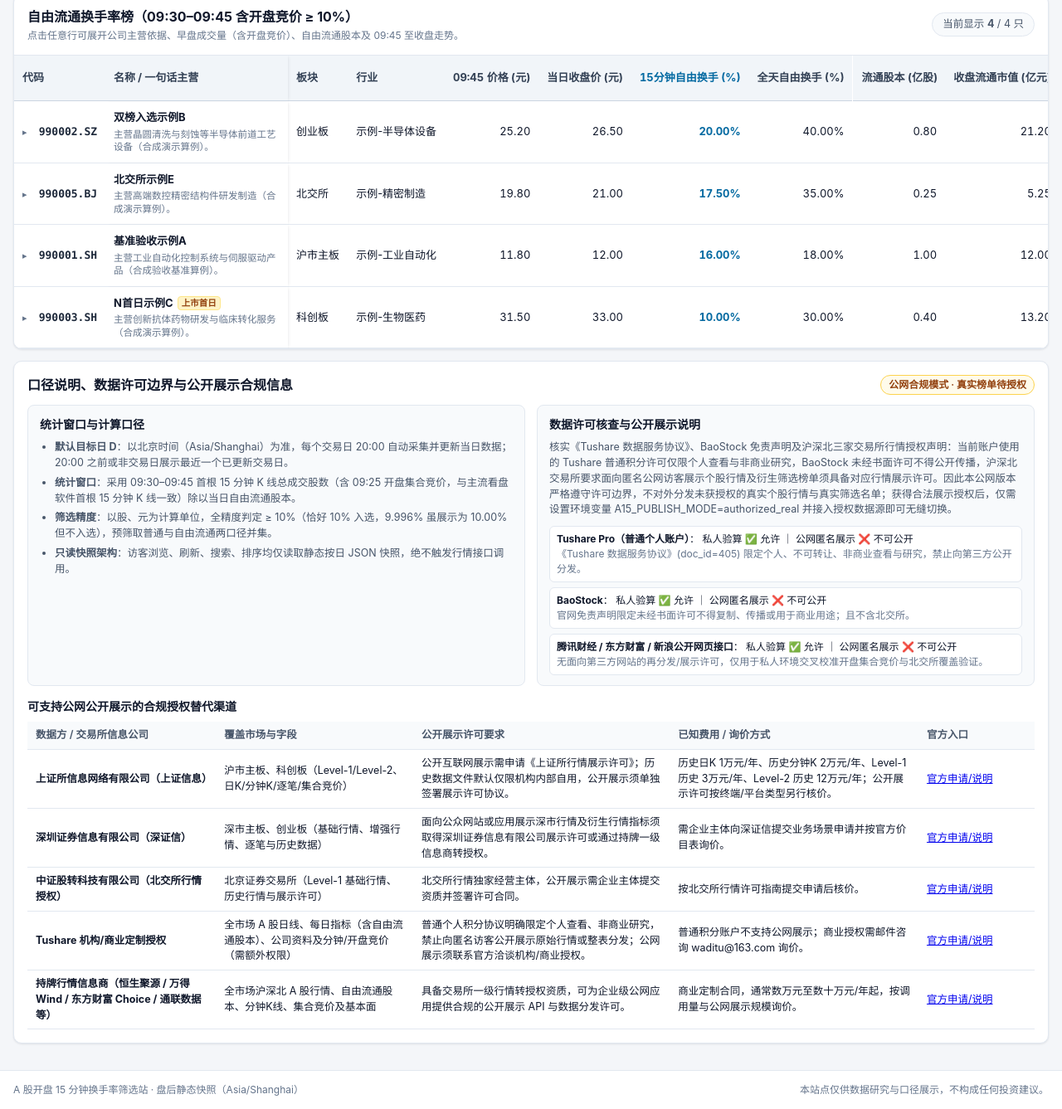
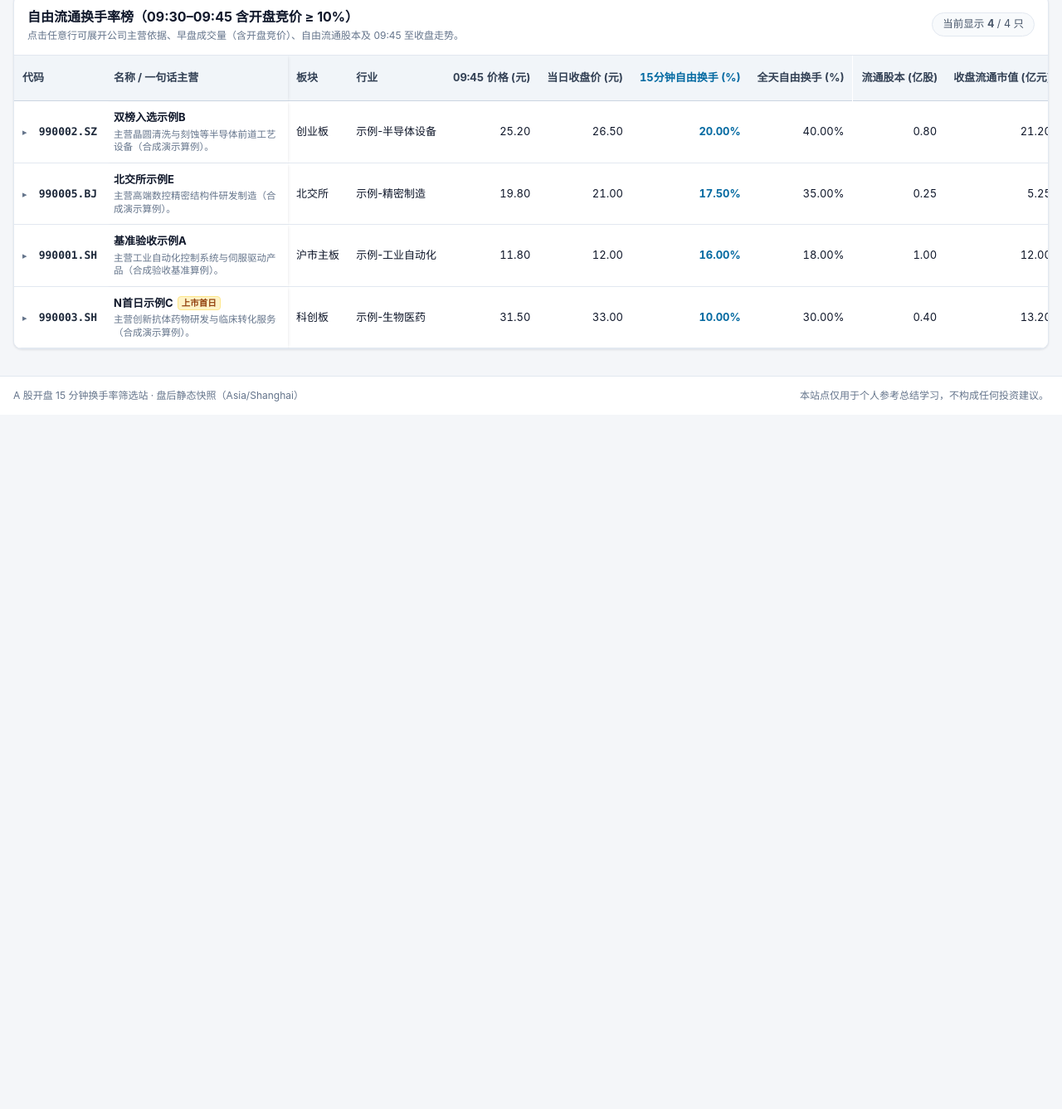
Before and after one commit to awildakarls-boop/a15-turnover-screener, a plain HTML site: page web/index.html in a window 1280 px wide. Shown: the part 506-1843 px from the top of the page at 83% size. After the commit the page ends 1006 px from the top, so only its background shows below. Drawn offline with Linux system fonts and the light colour scheme.

Commit message:
feat: remove compliance panel and advance daily schedule to 19:00 CST

```diff
--- a/web/app.js
+++ b/web/app.js
@@ -42,10 +42,6 @@
     rawUnverifiedSection: document.getElementById("rawUnverifiedSection"),
     rawRowCount: document.getElementById("rawRowCount"),
     rawTbody: document.getElementById("rawTbody"),
-    complianceModeTag: document.getElementById("complianceModeTag"),
-    licenseReasonText: document.getElementById("licenseReasonText"),
-    licenseSourcesList: document.getElementById("licenseSourcesList"),
-    vendorTbody: document.getElementById("vendorTbody"),
   };
 
   function esc(v) {
@@ -145,18 +141,12 @@
     if (mode === "authorized_real") {
       els.deliveryBadge.textContent = "真实盘后榜单 · 个人学习参考";
       els.deliveryBadge.className = "badge badge-ok";
-      els.complianceModeTag.textContent = "真实数据 · 仅限个人学习参考";
-      els.complianceModeTag.className = "badge badge-ok";
     } else if (mode === "private_verified_real") {
       els.deliveryBadge.textContent = "私人环境真实验算模式";
       els.deliveryBadge.className = "badge badge-info";
-      els.complianceModeTag.textContent = "仅限私人本地核验";
-      els.complianceModeTag.className = "badge badge-info";
     } else {
-      els.deliveryBadge.textContent = "真实榜单待授权（合规演示）";
+      els.deliveryBadge.textContent = "演示模式";
       els.deliveryBadge.className = "badge badge-warn";
-      els.complianceModeTag.textContent = "公网合规模式 · 真实榜单待授权";
-      els.complianceModeTag.className = "badge badge-warn";
     }
 
     // Banner notifications
@@ -465,39 +455,6 @@
     }
   }
 
-  function renderCompliance() {
-    const audit = (state.manifest && state.manifest.license_audit) || null;
-    if (!audit) return;
-    els.licenseReasonText.textContent = audit.reason || "";
-
-    els.licenseSourcesList.innerHTML = (audit.sources_checked || [])
-      .map(
-        (item) => `
-        <div class="license-src-item">
-          <strong>${esc(item.source)}</strong>：
-          私人验算 ${item.allow_private_verify ? "✅ 允许" : "❌ 禁止"} ｜
-          公网匿名展示 ${item.allow_public_anonymous ? "✅ 允许" : "❌ 不可公开"}<br/>
-          <span class="val-muted">${esc(item.basis)}</span>
-        </div>
-      `
-      )
-      .join("");
-
-    els.vendorTbody.innerHTML = (audit.alternative_vendors || [])
-      .map(
-        (v) => `
-        <tr>
-          <td><strong>${esc(v.name)}</strong></td>
-          <td>${esc(v.coverage)}</td>
-          <td>${esc(v.public_display_note)}</td>
-          <td>${esc(v.pricing)}</td>
-          <td><a href="${esc(v.entry_url)}" target="_blank" rel="noopener noreferrer">官方申请/说明</a></td>
-        </tr>
-      `
-      )
-      .join("");
-  }
-
   async function loadDate(dateDash) {
     state.selectedDate = dateDash;
     state.expandedCodes.clear();
@@ -568,7 +525,6 @@
     try {
       const manifest = await fetchJson("./data/manifest.json");
       state.manifest = manifest;
-      renderCompliance();
 
       const dates = manifest.available_dates && manifest.available_dates.length
         ? manifest.available_dates
--- a/web/index.html
+++ b/web/index.html
@@ -5,7 +5,7 @@
   <meta name="viewport" content="width=device-width, initial-scale=1.0" />
   <meta name="robots" content="noindex, nofollow" />
   <title>A 股开盘 15 分钟换手率筛选站</title>
-  <link rel="stylesheet" href="./styles.css?v=20261124-4" />
+  <link rel="stylesheet" href="./styles.css?v=20261125-5" />
 </head>
 <body>
   <header class="site-header">
@@ -156,56 +156,15 @@
         </table>
       </div>
     </section>
-
-    <section class="card compliance-card" id="complianceSection">
-      <div class="compliance-header">
-        <h2>口径说明、数据许可边界与公开展示合规信息</h2>
-        <span id="complianceModeTag" class="badge badge-warn">合规核验</span>
-      </div>
-      <div class="method-grid">
-        <div class="method-box">
-          <h3>统计窗口与计算口径</h3>
-          <ul>
-            <li><strong>默认目标日 D</strong>：以北京时间（Asia/Shanghai）为准，每个交易日 20:00 自动采集并更新当日数据；20:00 之前或非交易日展示最近一个已更新交易日。</li>
-            <li><strong>统计窗口</strong>：采用 09:30–09:45 首根 15 分钟 K 线总成交股数（含 09:25 开盘集合竞价，与主流看盘软件首根 15 分钟 K 线一致）除以当日自由流通股本。</li>
-            <li><strong>筛选精度</strong>：以股、元为计算单位，全精度判定 ≥ 10%（恰好 10% 入选，9.996% 虽展示为 10.00% 但不入选），预筛取普通与自由流通两口径并集。</li>
-            <li><strong>只读快照架构</strong>：访客浏览、刷新、搜索、排序均仅读取静态按日 JSON 快照，绝不触发行情接口调用。</li>
-          </ul>
-        </div>
-        <div class="method-box">
-          <h3>数据许可核查与公开展示说明</h3>
-          <p id="licenseReasonText" class="license-reason"></p>
-          <div id="licenseSourcesList" class="license-sources"></div>
-        </div>
-      </div>
-
-      <div class="vendor-section">
-        <h3>可支持公网公开展示的合规授权替代渠道</h3>
-        <div class="table-scroll-container">
-          <table class="mini-table" id="vendorTable">
-            <thead>
-              <tr>
-                <th>数据方 / 交易所信息公司</th>
-                <th>覆盖市场与字段</th>
-                <th>公开展示许可要求</th>
-                <th>已知费用 / 询价方式</th>
-                <th>官方入口</th>
-              </tr>
-            </thead>
-            <tbody id="vendorTbody"></tbody>
-          </table>
-        </div>
-      </div>
-    </section>
   </main>
 
   <footer class="site-footer">
     <div class="container footer-inner">
       <span>A 股开盘 15 分钟换手率筛选站 · 盘后静态快照（Asia/Shanghai）</span>
-      <span>本站点仅供数据研究与口径展示，不构成任何投资建议。</span>
+      <span>本站点仅用于个人参考总结学习，不构成任何投资建议。</span>
     </div>
   </footer>
 
-  <script src="./app.js?v=20261124-4"></script>
+  <script src="./app.js?v=20261125-5"></script>
 </body>
 </html>
```
Also changed, not shown: 5 other files.
